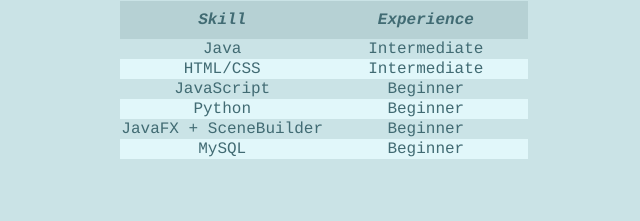
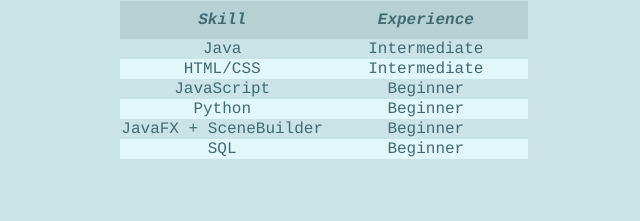
Before and after one commit to jadedeo/CUS1172_Assignment1, a plain HTML site: page index.html in a window 1280 px wide. Shown: the part 1220-1441 px from the top of the page, 0-640 px from the left. Drawn offline with Linux system fonts and the light colour scheme.

Commit message:
fixed typo

```diff
--- a/index.html
+++ b/index.html
@@ -98,7 +98,7 @@
           </tr>
 
           <tr>
-            <td>MySQL</td>
+            <td>SQL</td>
             <td>Beginner</td>
           </tr>
         </table>
```
